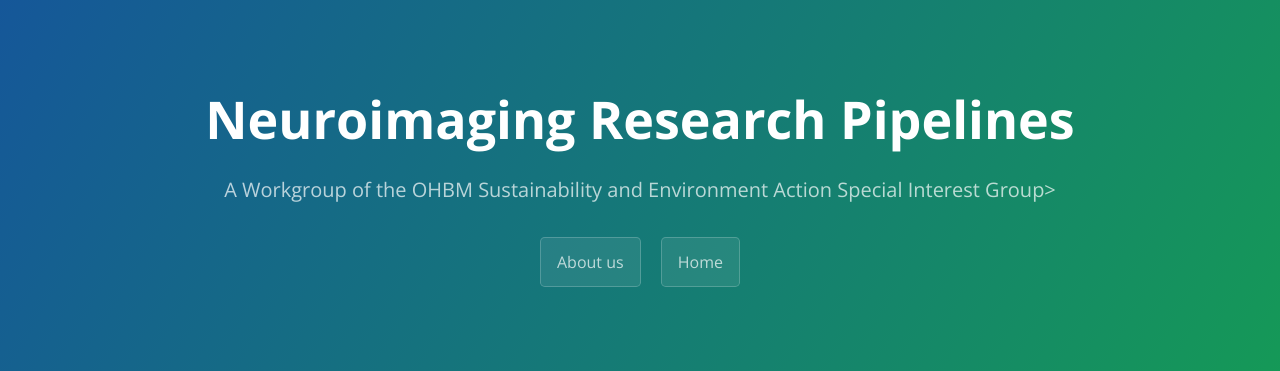
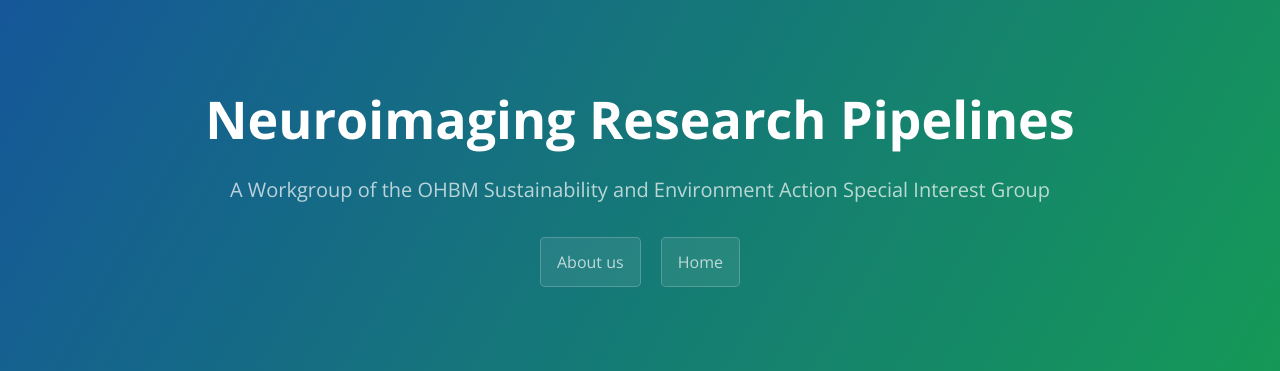
Before and after one commit to neuropipelines/neuropipelines.github.io, a Jekyll site: the page built from index.md, in a window 1280 px wide. Shown: the top 371 px of the page. Built offline with Jekyll 4.4.1, drawn with Linux system fonts in a browser that asks for light colours.

```diff
--- a/_layouts/template.html
+++ b/_layouts/template.html
@@ -12,7 +12,7 @@
   <body>
     <section class="page-header">
       <h1 class="project-name">Neuroimaging Research Pipelines</h1>
-      <h2 class="project-tagline">A Workgroup of the OHBM Sustainability and Environment Action Special Interest Group></h2>
+      <h2 class="project-tagline">A Workgroup of the OHBM Sustainability and Environment Action Special Interest Group</h2>
       {% for page in site.pages %}
         <a href= {{ page.filename }} class="btn">{{ page.title }}</a>
       {% endfor %}
```
